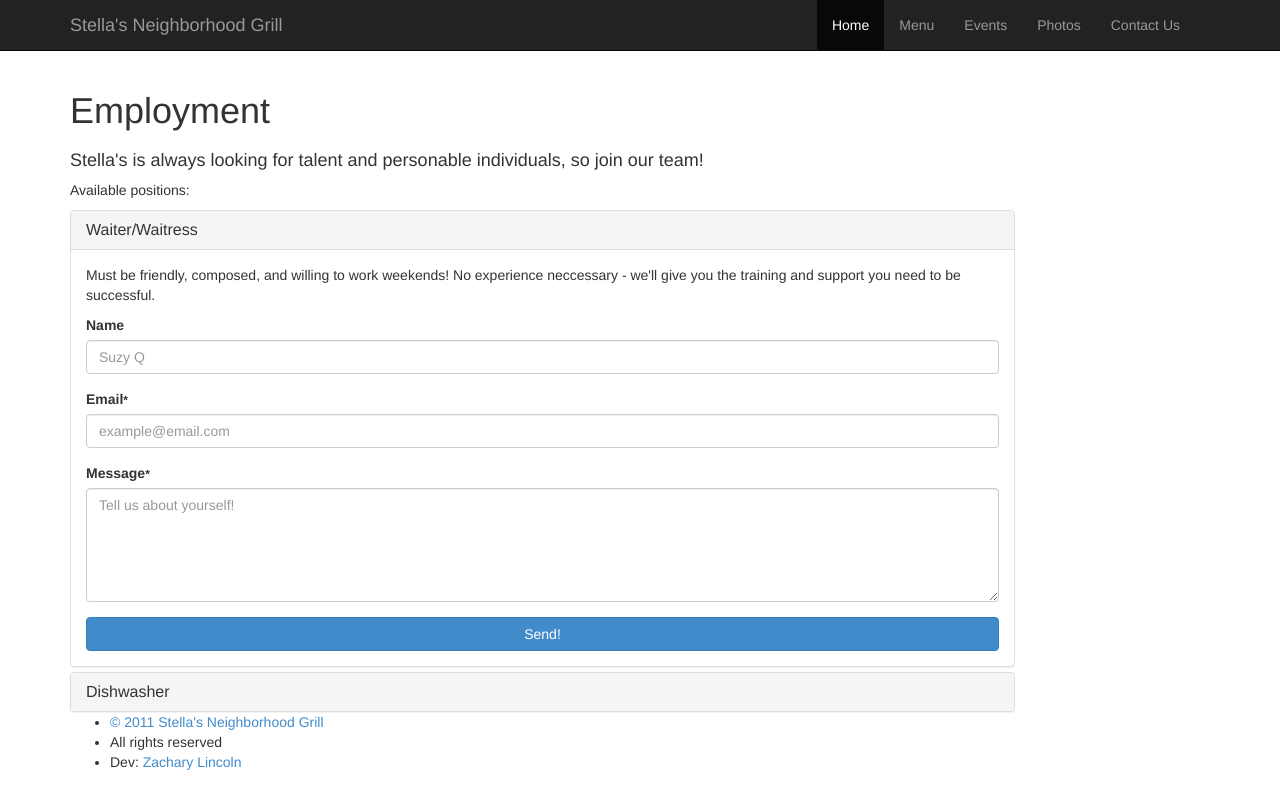
After one commit to zlincoln/wsp-3, a PHP site: page /employment.php in a window 1280 px wide, after a click on "Waiter/Waitress". The commit adds this page. Run offline with PHP 8.4, Linux system fonts and the light colour scheme; some libraries are stand-ins or nearby versions.

Commit message:
checkpoint

```diff
--- /dev/null
+++ b/employment.php
@@ -0,0 +1,73 @@
+<?php include('includes/header.php'); ?>
+<section id="main" class="employment">
+	<div class="container">
+		<div class="row">
+			<div class="col-xs-12">
+				<h1>Employment</h1>
+			</div>
+		</div>
+		<div class="row">
+			<div class="col-xs-12 col-sm-10">
+				<h4>Stella's is always looking for talent and personable individuals, so join our team!</h4>
+				<p>Available positions:</p>
+				<div class="panel-group">
+					<div class="panel panel-default">
+						<div class="panel-heading">
+							<h3 class="panel-title">
+								<a href="#panel1" data-toggle="collapse" data-parent=".panel-group">Waiter/Waitress</a>
+							</h3>
+						</div>
+						<div id="panel1" class="panel-collapse collapse">
+							<div class="panel-body">
+								<p>Must be friendly, composed, and willing to work weekends!  No experience neccessary - we'll give you the training and support you need to be successful.</p>
+								<form role="form">
+									<div class="form-group">
+										<label for="name">Name</label>
+										<input type="text" class="form-control" id="name" placeholder="Suzy Q">
+									</div>
+									<div class="form-group">
+										<label for="email">Email<span class="small">*</span></label>
+										<input type="email" class="form-control" id="email" placeholder="example@email.com" required>
+									</div>
+									<div class="form-group">
+										<label for="message">Message<span class="small">*</span></label>
+										<textarea class="form-control" id="message" rows="5" placeholder="Tell us about yourself!" required></textarea>
+									</div>
+									<button type="submit" class="btn btn-primary btn-block">Send!</button>
+								</form>
+							</div>
+						</div>
+					</div>
+					<div class="panel panel-default">
+						<div class="panel-heading">
+							<h3 class="panel-title">
+								<a href="#panel2" data-toggle="collapse" data-parent=".panel-group">Dishwasher</a>
+							</h3>
+						</div>
+						<div id="panel2" class="panel-collapse collapse">
+							<div class="panel-body">
+								<p>Must be friendly, composed, and willing to work weekends!  No experience neccessary - we'll give you the training and support you need to be successful.</p>
+								<form role="form">
+									<div class="form-group">
+										<label for="name">Name</label>
+										<input type="text" class="form-control" id="name" placeholder="Suzy Q">
+									</div>
+									<div class="form-group">
+										<label for="email">Email<span class="small">*</span></label>
+										<input type="email" class="form-control" id="email" placeholder="example@email.com" required>
+									</div>
+									<div class="form-group">
+										<label for="message">Message<span class="small">*</span></label>
+										<textarea class="form-control" id="message" rows="5" placeholder="Tell us about yourself!" required></textarea>
+									</div>
+									<button type="submit" class="btn btn-primary btn-block">Send!</button>
+								</form>
+							</div>
+						</div>
+					</div>
+				</div>
+			</div>
+		</div>
+	</div>
+</section>
+<?php include('includes/footer.php'); ?>
--- a/includes/header.php
+++ b/includes/header.php
@@ -5,6 +5,7 @@
 	<link rel="stylesheet" type="text/css" href="css/master.css">
 	<script type="text/javascript" src="//ajax.googleapis.com/ajax/libs/jquery/1.10.2/jquery.min.js"></script>
 	<script type="text/javascript" src="js/thirdparty/bootstrap.min.js"></script>
+	<script type="text/javascript" src="js/thirdparty/jquery.fitvids.js"></script>
 </head>
 <body>
 	<nav class="navbar navbar-inverse navbar-fixed-top" role="navigation">
--- a/includes/sidebar.php
+++ b/includes/sidebar.php
@@ -1,4 +1,6 @@
 <div class="col-sm-4 hidden-xs well">
+	<button class="btn btn-primary btn-block" role="button">Directions</button>
+	<a href="tel:17702221331" class="btn btn-primary btn-block" role="button">Place an Order</a>
 	<h5>Hours</h5>
 	<ul class="hours">
 		<li>Mon-Thurs: 11am - 10pm</li>
@@ -14,5 +16,7 @@
 		<li>F: 770.222.3371</li>
 	</ul>
 	<h5>Club Stella</h5>
-	<button class="btn btn-block">Join Mailing List</button>
+	<button class="btn btn-block btn-default">Join Mailing List</button>
+	<h5>Looking for employment?</h5>
+	<a href="employment.html" class="btn btn-block btn-default">Join Us!</a>
 </div>
--- /dev/null
+++ b/js/thirdparty/jquery.fitvids.js
@@ -0,0 +1,74 @@
+/*global jQuery */
+/*jshint multistr:true browser:true */
+/*!
+* FitVids 1.0.3
+*
+* Copyright 2013, Chris Coyier - http://css-tricks.com + Dave Rupert - http://daverupert.com
+* Credit to Thierry Koblentz - http://www.alistapart.com/articles/creating-intrinsic-ratios-for-video/
+* Released under the WTFPL license - http://sam.zoy.org/wtfpl/
+*
+* Date: Thu Sept 01 18:00:00 2011 -0500
+*/
+
+(function( $ ){
+
+  "use strict";
+
+  $.fn.fitVids = function( options ) {
+    var settings = {
+      customSelector: null
+    };
+
+    if(!document.getElementById('fit-vids-style')) {
+
+      var div = document.createElement('div'),
+          ref = document.getElementsByTagName('base')[0] || document.getElementsByTagName('script')[0],
+          cssStyles = '&shy;<style>.fluid-width-video-wrapper{width:100%;position:relative;padding:0;}.fluid-width-video-wrapper iframe,.fluid-width-video-wrapper object,.fluid-width-video-wrapper embed {position:absolute;top:0;left:0;width:100%;height:100%;}</style>';
+
+      div.className = 'fit-vids-style';
+      div.id = 'fit-vids-style';
+      div.style.display = 'none';
+      div.innerHTML = cssStyles;
+
+      ref.parentNode.insertBefore(div,ref);
+
+    }
+
+    if ( options ) {
+      $.extend( settings, options );
+    }
+
+    return this.each(function(){
+      var selectors = [
+        "iframe[src*='player.vimeo.com']",
+        "iframe[src*='youtube.com']",
+        "iframe[src*='youtube-nocookie.com']",
+        "iframe[src*='kickstarter.com'][src*='video.html']",
+        "object",
+        "embed"
+      ];
+
+      if (settings.customSelector) {
+        selectors.push(settings.customSelector);
+      }
+
+      var $allVideos = $(this).find(selectors.join(','));
+      $allVideos = $allVideos.not("object object"); // SwfObj conflict patch
+
+      $allVideos.each(function(){
+        var $this = $(this);
+        if (this.tagName.toLowerCase() === 'embed' && $this.parent('object').length || $this.parent('.fluid-width-video-wrapper').length) { return; }
+        var height = ( this.tagName.toLowerCase() === 'object' || ($this.attr('height') && !isNaN(parseInt($this.attr('height'), 10))) ) ? parseInt($this.attr('height'), 10) : $this.height(),
+            width = !isNaN(parseInt($this.attr('width'), 10)) ? parseInt($this.attr('width'), 10) : $this.width(),
+            aspectRatio = height / width;
+        if(!$this.attr('id')){
+          var videoID = 'fitvid' + Math.floor(Math.random()*999999);
+          $this.attr('id', videoID);
+        }
+        $this.wrap('<div class="fluid-width-video-wrapper"></div>').parent('.fluid-width-video-wrapper').css('padding-top', (aspectRatio * 100)+"%");
+        $this.removeAttr('height').removeAttr('width');
+      });
+    });
+  };
+// Works with either jQuery or Zepto
+})( window.jQuery || window.Zepto );
```
Also changed, not shown: contactus.php (+7 -2 lines), index.php (+12 -1 lines).
